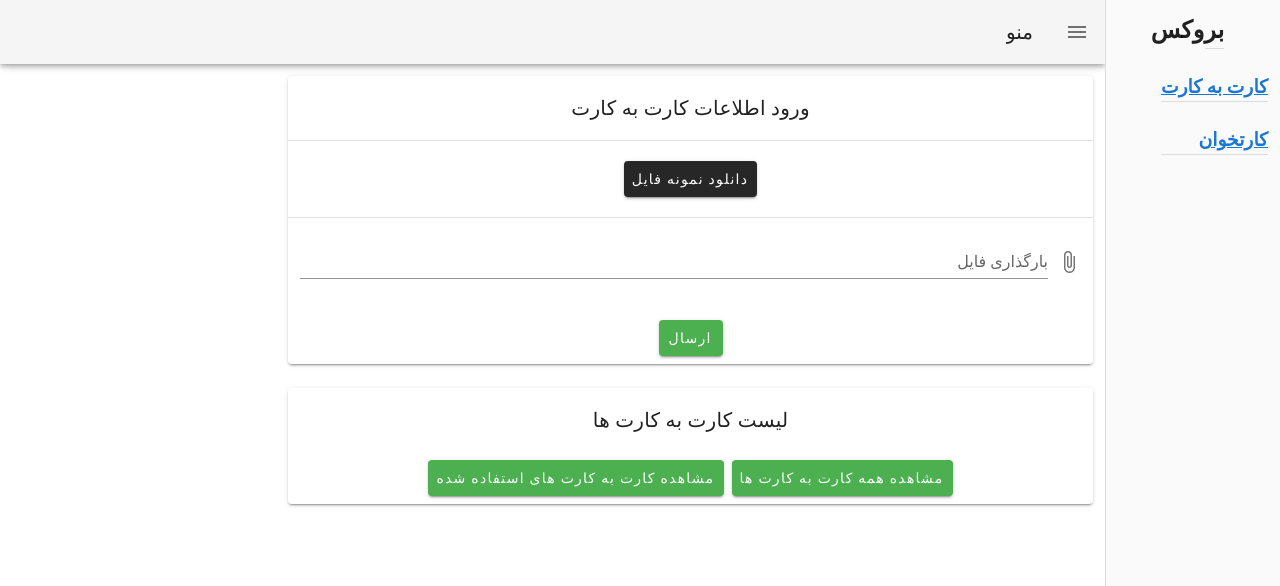
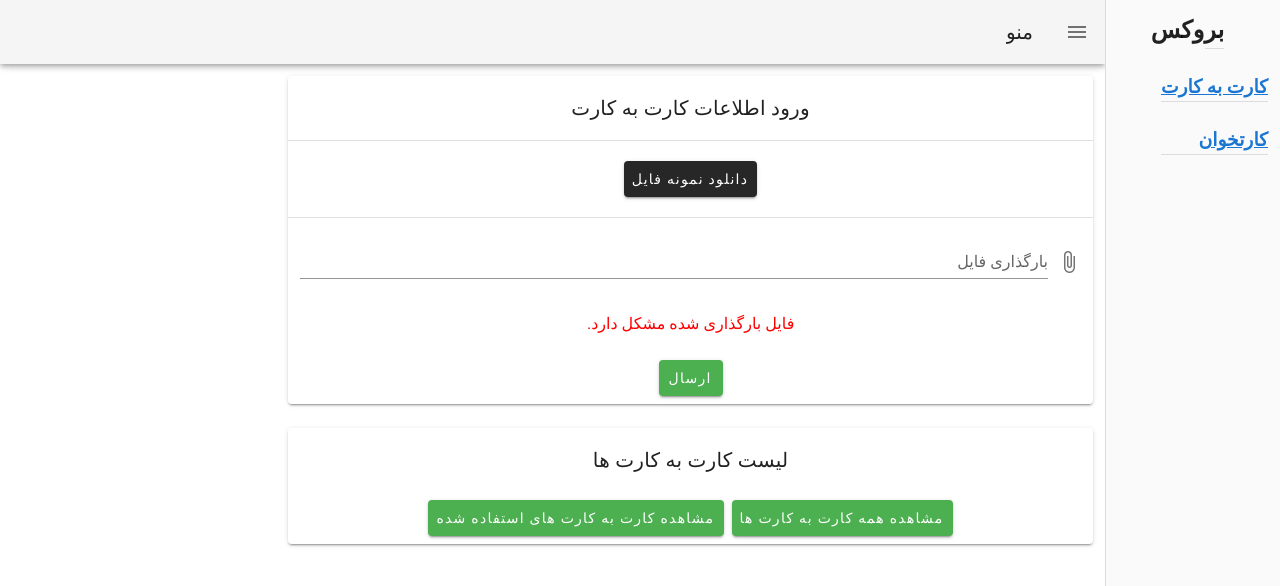
Before and after one commit to shahin-qoli/fin-front, a Vue app: page /cardtocard in a window 1280 px wide. Shown: the top 586 px of the page. Built offline with nearby package versions, Linux system fonts and the light colour scheme.

Commit message:
download file in return and error handled

```diff
--- a/package.json
+++ b/package.json
@@ -10,6 +10,7 @@
   "dependencies": {
     "axios": "^1.3.1",
     "core-js": "^3.8.3",
+    "file-saver": "^2.0.5",
     "vue": "^2.7.14",
     "vue-router": "^3.5.1",
     "vuetify": "^2.6.0",
--- a/src/components/cardtocard/CardtocardImport.vue
+++ b/src/components/cardtocard/CardtocardImport.vue
@@ -14,14 +14,16 @@
                          </v-card-actions>
                        </v-col>
                        <v-divider/>
-                        <v-form >
+                        <v-form @submit.prevent="submitForm">
                             <v-col
                             cols="12">
                             <v-file-input
                                 accept="excel/*"
                                 label="بارگذاری فایل"
+                                v-model="file"
                             />
                             </v-col>
+                            <p  class="text-center">فایل بارگذاری شده مشکل دارد.</p>
                             <v-card-actions class="justify-center">
                                 <v-btn type="submit" dark color="green">ارسال</v-btn>
                             </v-card-actions>
@@ -50,12 +52,54 @@
 
 
 <script>
+import axios from 'axios';
    // import HelloWorld from '../components/HelloWorld'
+    import FileSaver from 'file-saver'
+    export default {
+        data() {
+            return {
+                file: null,
+                uploadError: false
+            }
+        },
+      methods: {
+        async submitForm(){
+            this.uploadError= false
+            if (!this.file) return;
+            let formData = new FormData()
+            formData.append('file', this.file,this.file.name)
+            console.log('start')
+            try {
+                const response = await axios.post('http://192.168.142.128:3400/api/card_to_card_raws/import_file',formData, {responseType: 'blob'} );
+                console.log('finish')
+                console.log(response.data.type)
+                if (response.data.type === 'application/json') {
+                    this.uploadError = true;
+                    this.file = null;
+                } else {
+                    FileSaver.saveAs(response.data, this.file.name)
+                    this.file = null;
+                }
 
-    export default {
 
+            } catch (err){
+                const error = new Error(
+
+                    err.response.data.error || 'Failed to fetch'
+                );
+                throw error;
+            }
+        }
+      },
       components: {
        // HelloWorld,
       },
     }
   </script>
+
+<style scoped>
+p {
+    color: red;
+    align-self: center;
+}
+</style>
--- a/src/store/modules/cardtocard/actions.js
+++ b/src/store/modules/cardtocard/actions.js
@@ -13,19 +13,22 @@ export default {
             const cardtocards = [];
             //{ data: cardtocardsData}
             // console.log(cardtocardsData)
-            for (const key in cardtocardsData) {
+            for (const item of cardtocardsData) {
+
 				const cardtocard = {
-					id: cardtocardsData[key].id,
-                    transaction_date: cardtocardsData[key].transaction_date,
-                    transaction_time: cardtocardsData[key].transaction_time,
-                    description: cardtocardsData[key].description,
-                    amount: cardtocardsData[key].amount,
-                    from_card: cardtocardsData[key].from_card,
-                    to_card: cardtocardsData[key].to_card,
-                    peygiri_number: cardtocardsData[key].peygiri_number,
-                    serial_number: cardtocardsData[key].serial_number,
-                    job_id: cardtocardsData[key].job_id,
-                    is_used: cardtocardsData[key].is_used
+					id: item.id,
+                    transaction_date: item.transaction_date,
+                    transaction_time: item.transaction_time,
+                    description: item.description,
+                    amount: item.amount,
+                    from_card: item.from_card,
+                    to_card: item.to_card,
+                    peygiri_number: item.peygiri_number,
+                    serial_number: item.serial_number,
+                    job_id: item.job_id,
+                    is_used: item.is_used
+                    // ...item,
+                    // number: 2
 				};
 				cardtocards.push(cardtocard);
               }
```
Also changed, not shown: 1 other file (tests, documents, lock files or other folders).
